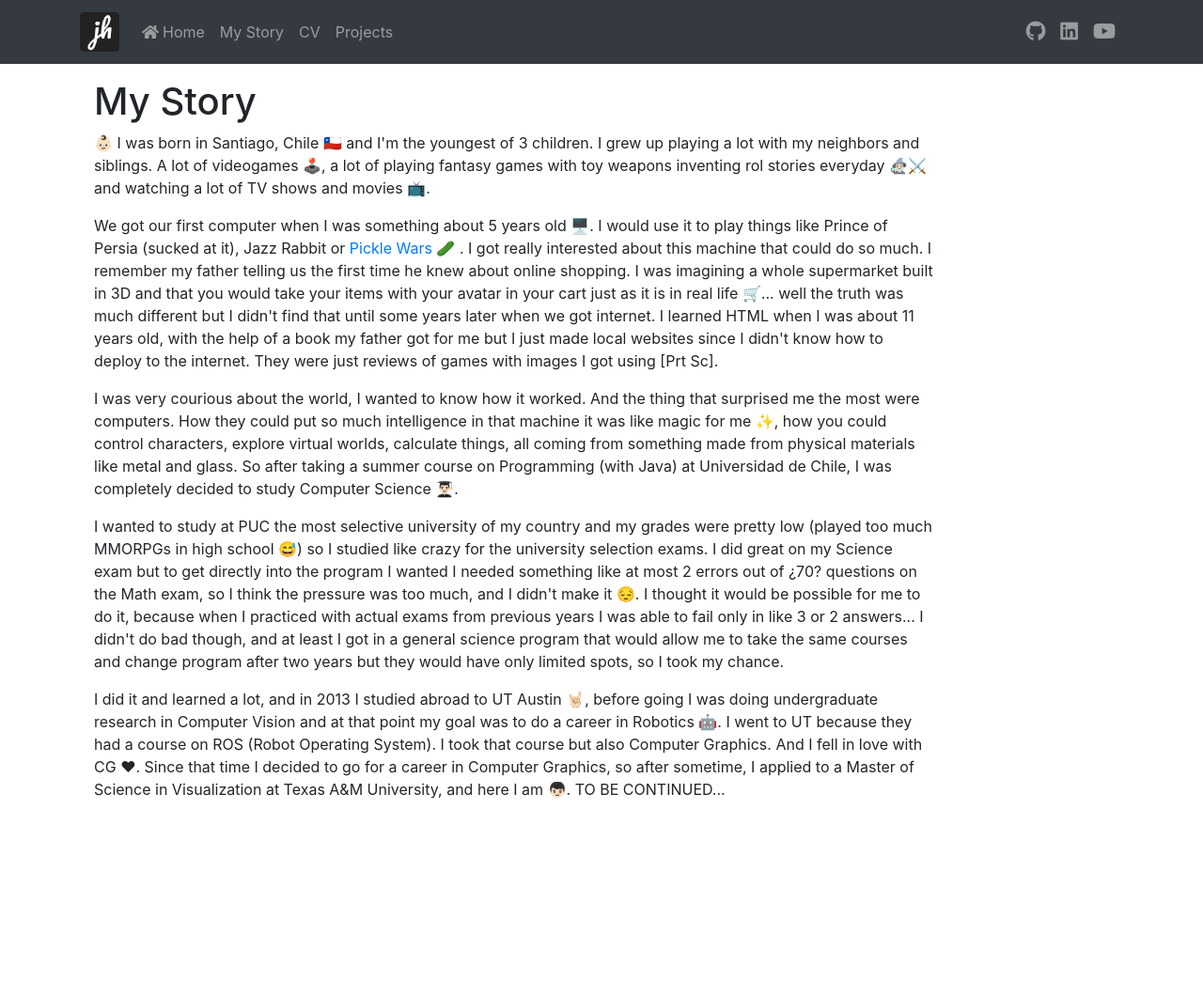
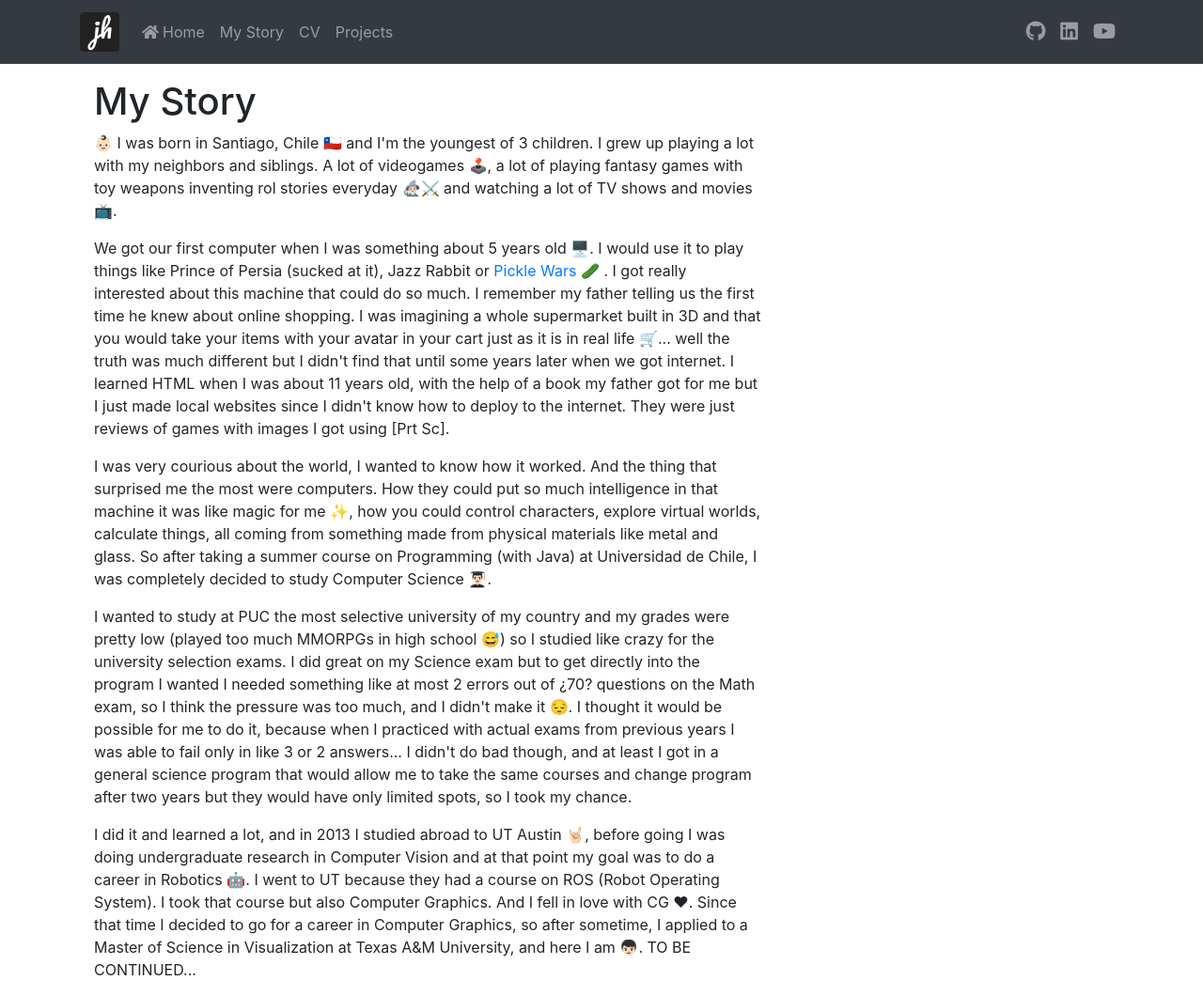
Before and after one commit to HenrYxZ/henryxz.github.io, a Jekyll site: the page built from my_story/index.html, in a window 1280 px wide. Shown: the whole page at 94% size. Built offline with Jekyll 4.4.1, drawn with Linux system fonts in a browser that asks for light colours; nearby versions of some CDN libraries; before the commit the page ends 900 px from its top, so only the background shows below that.

Commit message:
style: change my story columns width

```diff
--- a/my_story/index.html
+++ b/my_story/index.html
@@ -2,7 +2,7 @@
 layout: default
 title: My Story - Hernaldo Jesús
 ---
-<div class="col-lg-10">
+<div class="col-lg-8">
   <h1>My Story</h1>
   <p>
     👶🏻 I was born in Santiago, Chile 🇨🇱 and I'm the youngest of 3 children. I
```
